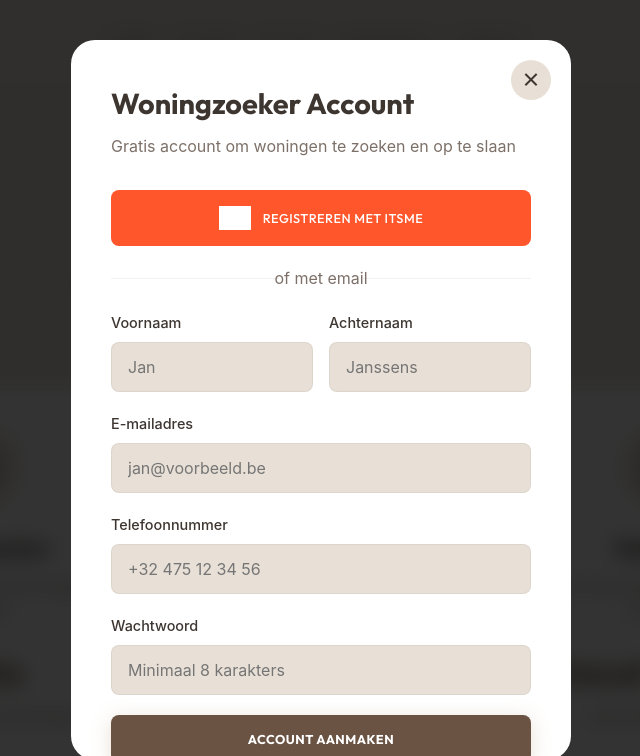
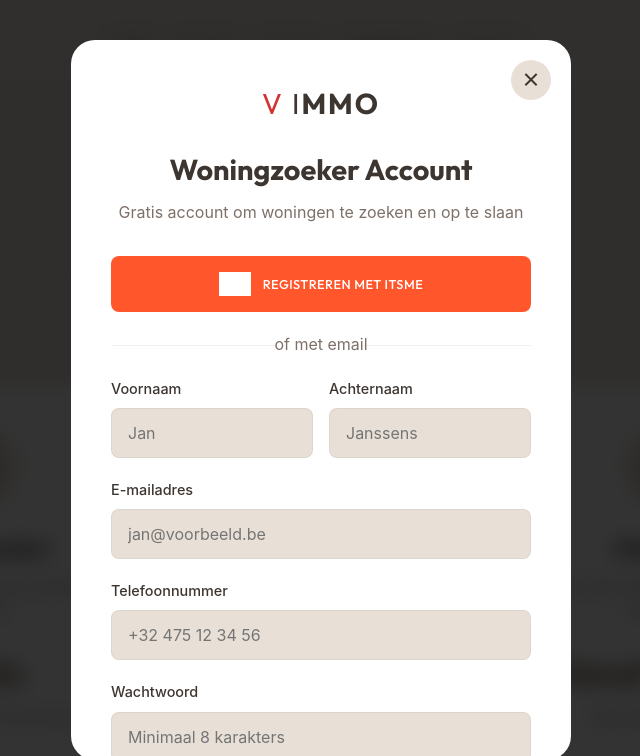
Before and after one commit to V-immo/Vimmo, a plain HTML site: page account.html in a window 1280 px wide. Both pictures are taken after a click on the element 296 px from the left and 748 px from the top of the page. Shown: the top 756 px of the page, without its empty margins (319-959 px from the left). Drawn offline with nearby package versions, Linux system fonts and the light colour scheme; grey boxes are pictures that could not be loaded.

Commit message:
Add Vimmo logo to registration modal

```diff
--- a/account.html
+++ b/account.html
@@ -496,7 +496,13 @@
                 <i class="ri-close-line"></i>
             </button>
 
-            <div class="modal-header">
+            <div class="modal-header" style="text-align: center;">
+                <a href="index.html" class="brand"
+                    style="font-size: 1.8rem; display: block; margin-bottom: 20px; text-decoration: none;">
+                    <span style="color: #d63031; font-weight: 400;">V</span> <span
+                        style="color: #3d3530; font-weight: 400;">I</span><span
+                        style="color: #3d3530; font-weight: 800;">MMO</span>
+                </a>
                 <h2 id="modalTitle">Account aanmaken</h2>
                 <p id="modalSubtitle">Vul je gegevens in om te starten</p>
             </div>
```
